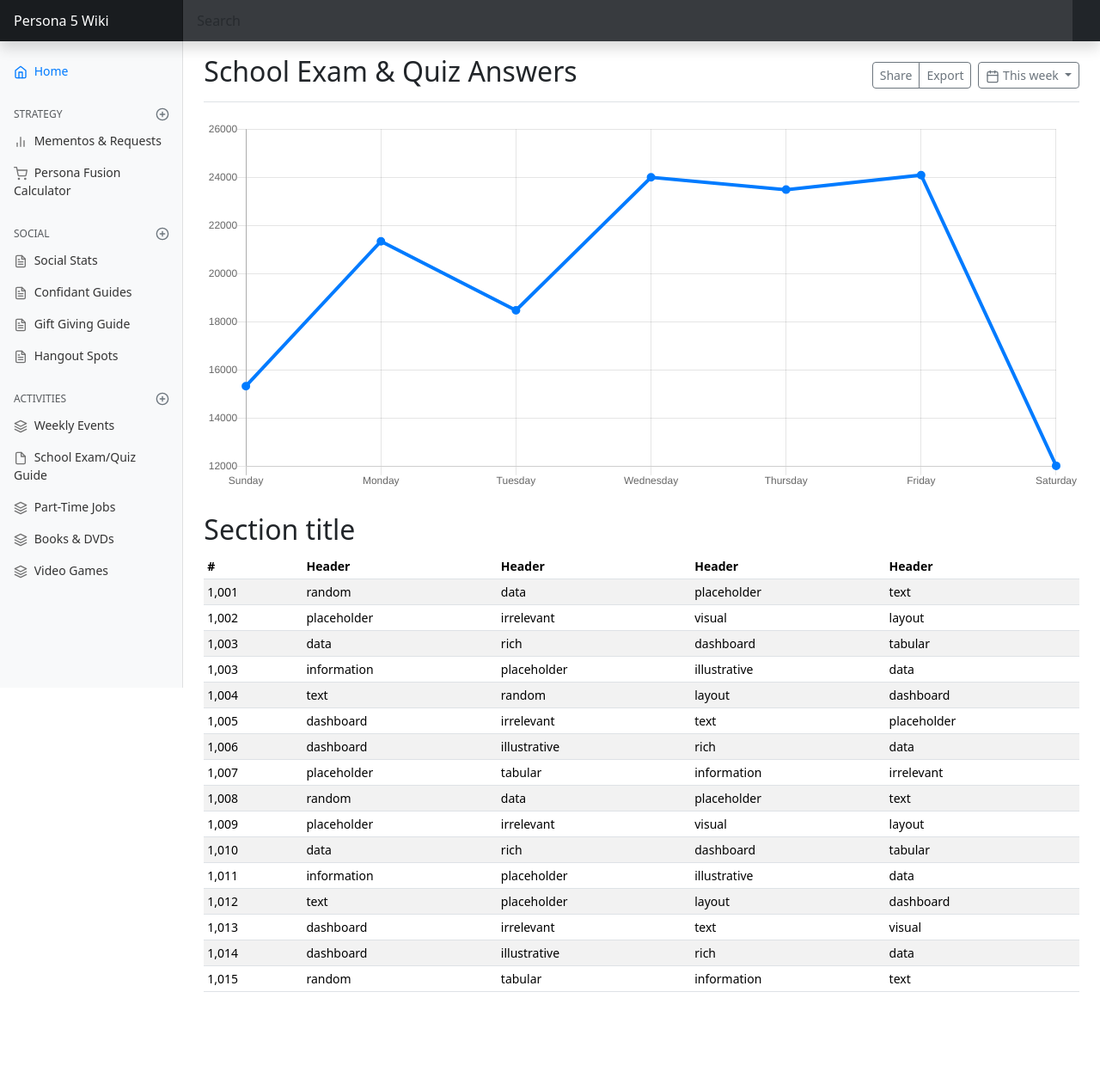
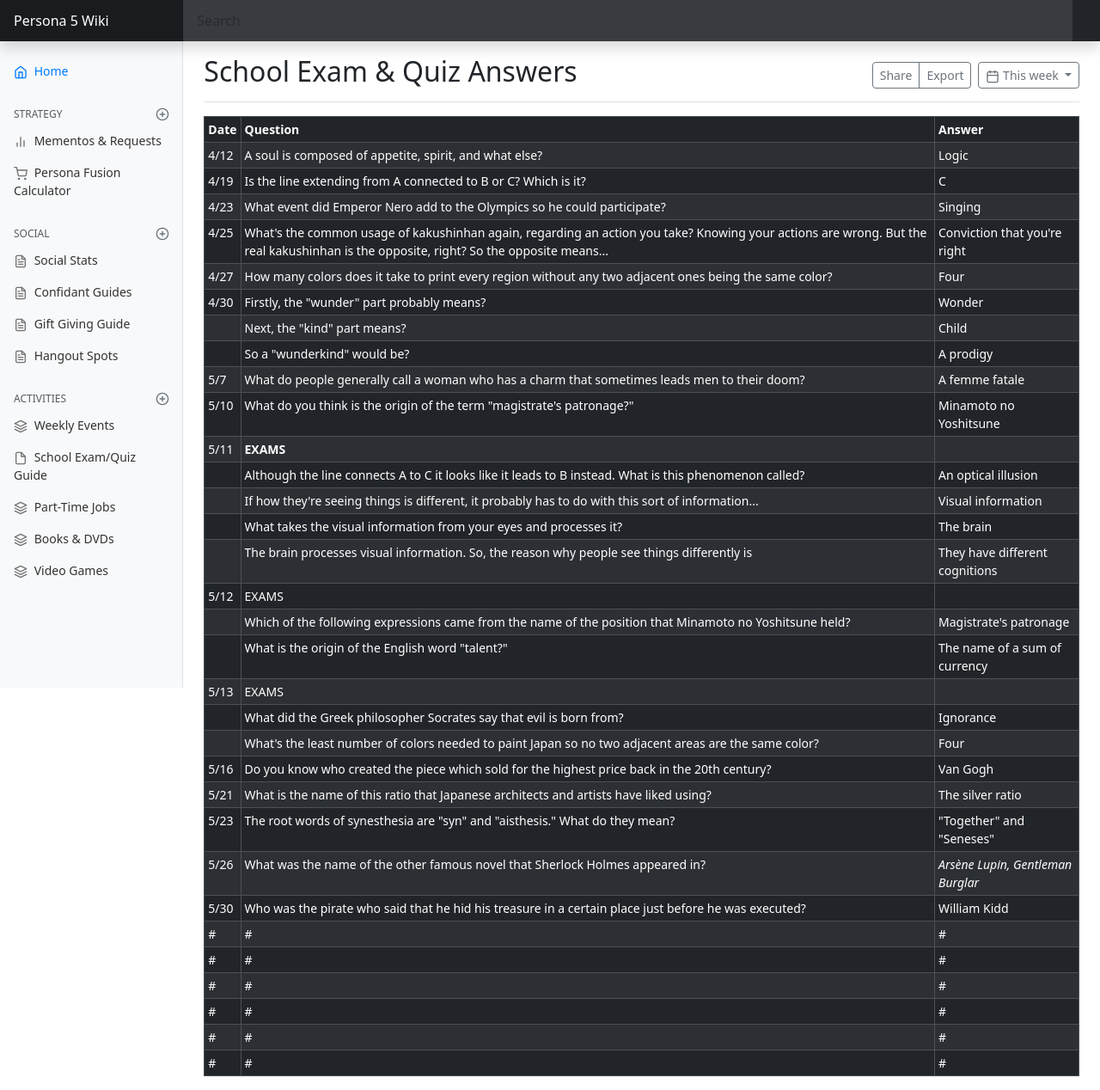
Before and after one commit to rtkarcher/Persona5Wiki, a PHP site: page /exam-guide.php in a window 1280 px wide. Shown: the whole page at 86% size. Before the commit the page ends 1154 px from the top, so only its background shows below. Run offline with PHP 8.4, Linux system fonts and the light colour scheme; some libraries are stand-ins or nearby versions.

Commit message:
Started adding classroom quiz/exam questions

```diff
--- a/exam-guide.php
+++ b/exam-guide.php
@@ -19,132 +19,180 @@
         </div>
       </div>
 
-      <canvas class="my-4 w-100" id="myChart" width="900" height="380"></canvas>
-
-      <h2>Section title</h2>
       <div class="table-responsive">
-        <table class="table table-striped table-sm">
+        <table class="table table-dark table-striped table-sm table-bordered">
           <thead>
             <tr>
-              <th>#</th>
-              <th>Header</th>
-              <th>Header</th>
-              <th>Header</th>
-              <th>Header</th>
+              <th>Date</th>
+              <th>Question</th>
+              <th>Answer</th>
             </tr>
           </thead>
           <tbody>
             <tr>
-              <td>1,001</td>
-              <td>random</td>
-              <td>data</td>
-              <td>placeholder</td>
-              <td>text</td>
+              <td> 4/12 </td>
+              <td> A soul is composed of appetite, spirit, and what else? </td>
+              <td> Logic </td>
             </tr>
             <tr>
-              <td>1,002</td>
-              <td>placeholder</td>
-              <td>irrelevant</td>
-              <td>visual</td>
-              <td>layout</td>
+              <td> 4/19 </td>
+              <td> Is the line extending from A connected to B or C? Which is it? </td>
+              <td> C </td>
             </tr>
             <tr>
-              <td>1,003</td>
-              <td>data</td>
-              <td>rich</td>
-              <td>dashboard</td>
-              <td>tabular</td>
+              <td> 4/23 </td>
+              <td> What event did Emperor Nero add to the Olympics so he could participate? </td>
+              <td> Singing </td>
             </tr>
             <tr>
-              <td>1,003</td>
-              <td>information</td>
-              <td>placeholder</td>
-              <td>illustrative</td>
-              <td>data</td>
+              <td> 4/25 </td>
+              <td> What's the common usage of kakushinhan again, regarding an action you take? Knowing your actions are wrong. But the real kakushinhan is the opposite, right? So the opposite means... </td>
+              <td> Conviction that you're right </td>
             </tr>
             <tr>
-              <td>1,004</td>
-              <td>text</td>
-              <td>random</td>
-              <td>layout</td>
-              <td>dashboard</td>
+              <td> 4/27 </td>
+              <td> How many colors does it take to print every region without any two adjacent ones being the same color? </td>
+              <td> Four </td>
             </tr>
             <tr>
-              <td>1,005</td>
-              <td>dashboard</td>
-              <td>irrelevant</td>
-              <td>text</td>
-              <td>placeholder</td>
+              <td> 4/30 </td>
+              <td> Firstly, the "wunder" part probably means? </td>
+              <td> Wonder </td>
             </tr>
             <tr>
-              <td>1,006</td>
-              <td>dashboard</td>
-              <td>illustrative</td>
-              <td>rich</td>
-              <td>data</td>
+              <td>  </td>
+              <td> Next, the "kind" part means? </td>
+              <td> Child </td>
             </tr>
             <tr>
-              <td>1,007</td>
-              <td>placeholder</td>
-              <td>tabular</td>
-              <td>information</td>
-              <td>irrelevant</td>
+              <td> </td>
+              <td> So a "wunderkind" would be? </td>
+              <td> A prodigy </td>
             </tr>
             <tr>
-              <td>1,008</td>
-              <td>random</td>
-              <td>data</td>
-              <td>placeholder</td>
-              <td>text</td>
+              <td> 5/7 </td>
+              <td> What do people generally call a woman who has a charm that sometimes leads men to their doom? </td>
+              <td> A femme fatale </td>
             </tr>
             <tr>
-              <td>1,009</td>
-              <td>placeholder</td>
-              <td>irrelevant</td>
-              <td>visual</td>
-              <td>layout</td>
+              <td> 5/10 </td>
+              <td> What do you think is the origin of the term "magistrate's patronage?"
+
+ </td>
+              <td> Minamoto no Yoshitsune
+
+ </td>
             </tr>
             <tr>
-              <td>1,010</td>
-              <td>data</td>
-              <td>rich</td>
-              <td>dashboard</td>
-              <td>tabular</td>
+              <td> 5/11 </td>
+              <td> <strong>EXAMS</strong> </td>
+              <td>  </td>
             </tr>
             <tr>
-              <td>1,011</td>
-              <td>information</td>
-              <td>placeholder</td>
-              <td>illustrative</td>
-              <td>data</td>
+              <td>  </td>
+              <td> Although the line connects A to C it looks like it leads to B instead. What is this phenomenon called? </td>
+              <td> An optical illusion </td>
             </tr>
             <tr>
-              <td>1,012</td>
-              <td>text</td>
-              <td>placeholder</td>
-              <td>layout</td>
-              <td>dashboard</td>
+              <td>  </td>
+              <td> If how they're seeing things is different, it probably has to do with this sort of information... </td>
+              <td> Visual information </td>
             </tr>
             <tr>
-              <td>1,013</td>
-              <td>dashboard</td>
-              <td>irrelevant</td>
-              <td>text</td>
-              <td>visual</td>
+              <td>  </td>
+              <td> What takes the visual information from your eyes and processes it? </td>
+              <td> The brain </td>
             </tr>
             <tr>
-              <td>1,014</td>
-              <td>dashboard</td>
-              <td>illustrative</td>
-              <td>rich</td>
-              <td>data</td>
+              <td>  </td>
+              <td> The brain processes visual information. So, the reason why people see things differently is </td>
+              <td> They have different cognitions </td>
             </tr>
             <tr>
-              <td>1,015</td>
-              <td>random</td>
-              <td>tabular</td>
-              <td>information</td>
-              <td>text</td>
+              <td> 5/12 </td>
+              <td> EXAMS </td>
+              <td>  </td>
+            </tr>
+            <tr>
+              <td>  </td>
+              <td> Which of the following expressions came from the name of the position that Minamoto no Yoshitsune held? </td>
+              <td> Magistrate's patronage </td>
+            </tr>
+            <tr>
+              <td>  </td>
+              <td> What is the origin of the English word "talent?" </td>
+              <td> The name of a sum of currency </td>
+            </tr>
+            <tr>
+              <td> 5/13 </td>
+              <td> EXAMS </td>
+              <td>  </td>
+            </tr>
+            <tr>
+              <td>  </td>
+              <td> What did the Greek philosopher Socrates say that evil is born from? </td>
+              <td> Ignorance </td>
+            </tr>
+            <tr>
+              <td>  </td>
+              <td> What's the least number of colors needed to paint Japan so no two adjacent areas are the same color? </td>
+              <td> Four </td>
+            </tr>
+            <tr>
+              <td> 5/16 </td>
+              <td> Do you know who created the piece which sold for the highest price back in the 20th century? </td>
+              <td> Van Gogh </td>
+            </tr>
+            <tr>
+              <td> 5/21 </td>
+              <td> What is the name of this ratio that Japanese architects and artists have liked using? </td>
+              <td> The silver ratio </td>
+            </tr>
+
+            <tr>
+              <td> 5/23 </td>
+              <td> The root words of synesthesia are "syn" and "aisthesis." What do they mean? </td>
+              <td> "Together" and "Seneses" </td>
+            </tr>
+            <tr>
+              <td> 5/26 </td>
+              <td> What was the name of the other famous novel that Sherlock Holmes appeared in? </td>
+              <td> <em>Arsène Lupin, Gentleman Burglar</em> </td>
+            </tr>
+            <tr>
+              <td> 5/30 </td>
+              <td> Who was the pirate who said that he hid his treasure in a certain place just before he was executed? </td>
+              <td> William Kidd </td>
+            </tr>
+            <tr>
+              <td> # </td>
+              <td> # </td>
+              <td> # </td>
+            </tr>
+            <tr>
+              <td> # </td>
+              <td> # </td>
+              <td> # </td>
+            </tr>
+            <tr>
+              <td> # </td>
+              <td> # </td>
+              <td> # </td>
+            </tr>
+            <tr>
+              <td> # </td>
+              <td> # </td>
+              <td> # </td>
+            </tr>
+            <tr>
+              <td> # </td>
+              <td> # </td>
+              <td> # </td>
+            </tr>
+            <tr>
+              <td> # </td>
+              <td> # </td>
+              <td> # </td>
             </tr>
           </tbody>
         </table>
@@ -155,19 +203,3 @@
 
 
 <?php include('footer.php'); ?>
-
-
-<!--
-April 12th:
-A soul is composed of appetite, spirit, and what else? Logic.
-
-April 19th:
-Is the line extending from A connected to B or C? Which is it? C. (Careful! It’s connected to line C, which is question option B.)
-
-April 23rd:
-What event did Emperor Nero add to the Olympics so he could participate? Singing.
-
-April 25th:
-What’s the common usage of kakushinhan again, regarding an action you take? Knowing your actions are wrong.
-But the real kakushinhan is the opposite, right? So the opposite means… Conviction that you’re right.
--->
```
Also changed, not shown: books-dvds.php (+139 -0 lines).
